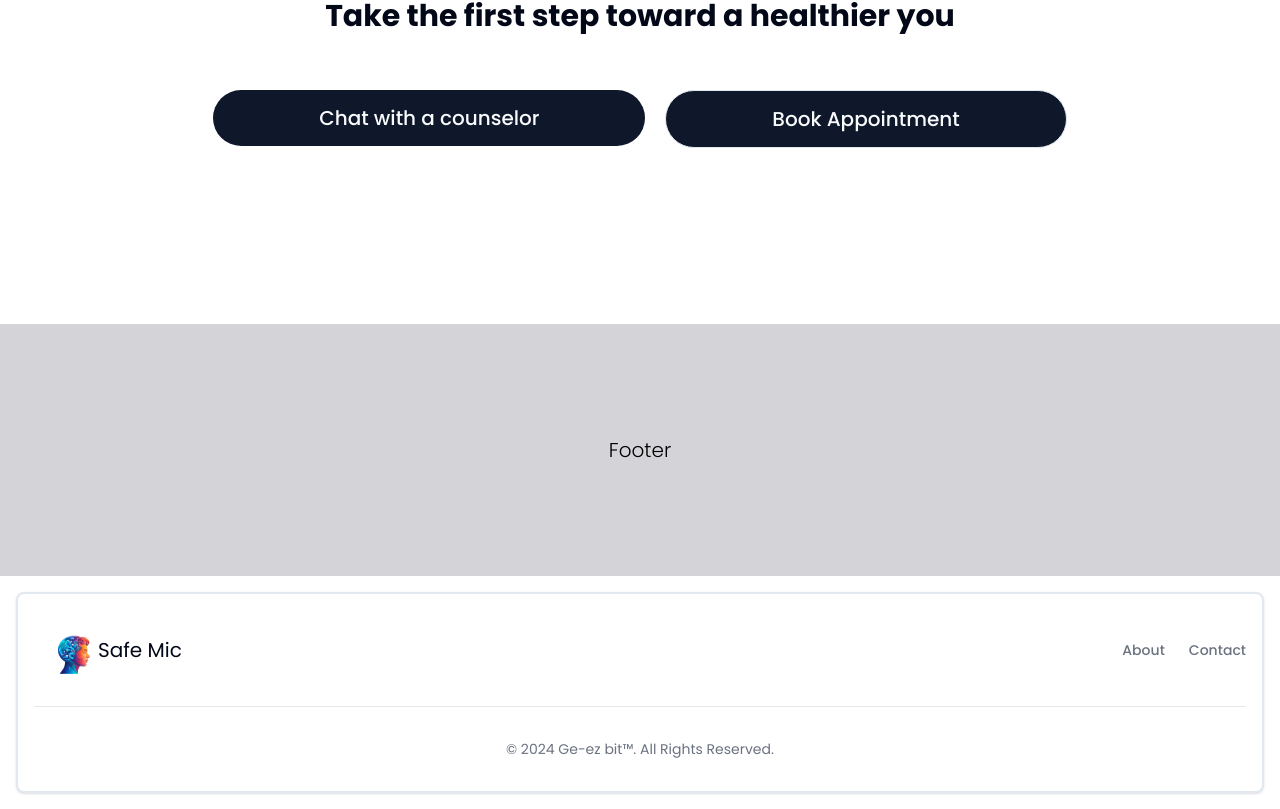
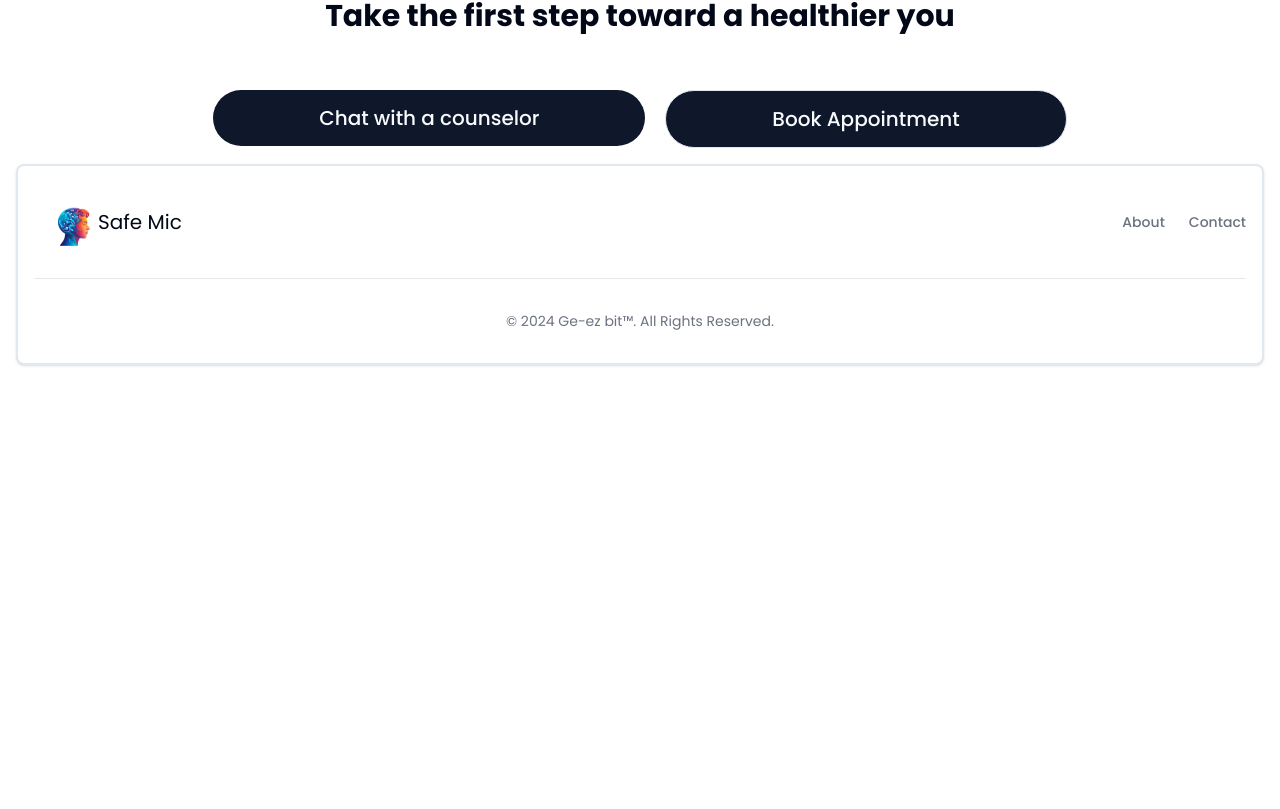
Before and after one commit to Kad-19/safe-mic-project, a React (Vite) app: page /counseling in a window 1280 px wide. Shown: the part 2892-3701 px from the top of the page. After the commit the page ends 3273 px from the top, so only its background shows below. Built offline with nearby package versions, Linux system fonts and the light colour scheme; a web font is replaced by a local one.

Commit message:
Update Counseling.jsx

```diff
--- a/src/component/Counesling/Counseling.jsx
+++ b/src/component/Counesling/Counseling.jsx
@@ -17,8 +17,6 @@ function Counseling() {
   <div><Science/></div>
 <div><Chordon/></div>
 </div>
-
-<div><Footer/></div>
 </>
   )
 }
```
